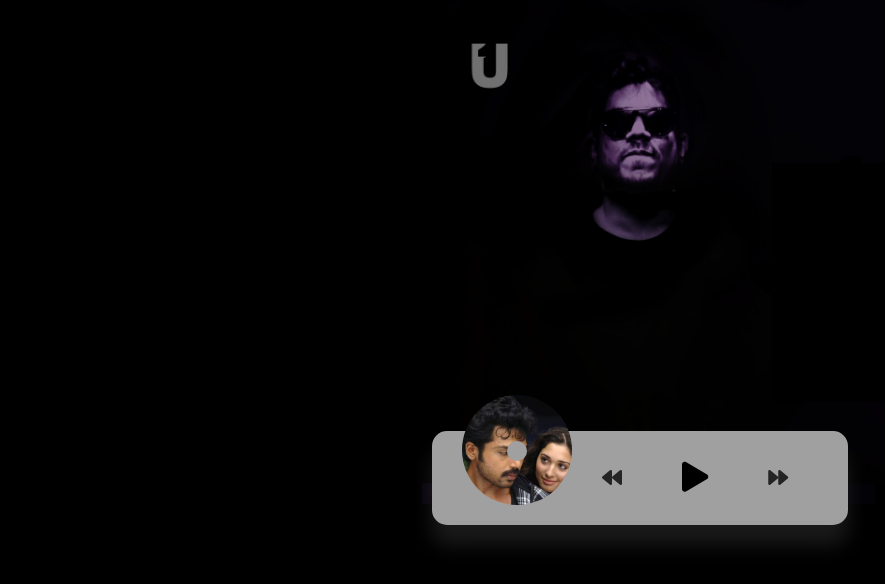
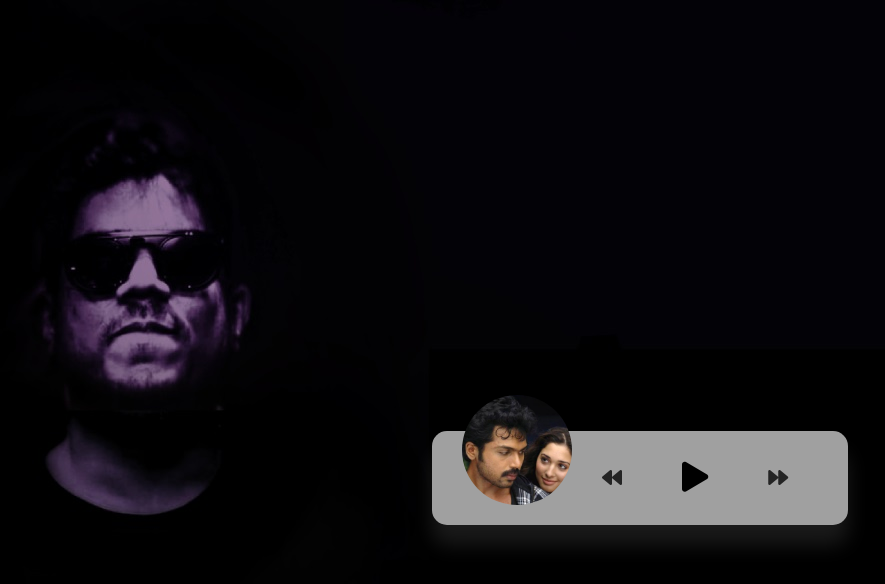
Before and after one commit to yuvanradio/yuvanradio.github.io, a plain HTML site: page index.html in a window 1280 px wide. Shown: the whole page, without its empty margins (0-885 px from the left). Drawn offline with Linux system fonts and the light colour scheme.

Commit message:
Initial Commit

```diff
--- a/style.css
+++ b/style.css
@@ -4,9 +4,7 @@
 }
 
 body {
-    background: url('images/Final.jpg') right top no-repeat;
-    background-size: 70%;
-    background-position-x: 110%;
+    background: url('images/Final.jpg') center top no-repeat;
     background-color: #000000;
     height: 100vh;
     display: flex;
@@ -36,13 +34,13 @@ body {
 
 .img-container::after {
     content: '';
-    background-color: rgb(160, 160, 160);
-    border-radius: 50%;
+    background-color: rgb(0, 0, 0);
+    border-radius: 100%;
     position: absolute;
     bottom: 100%;
     left: 50%;
-    width: 20px;
-    height: 20px;
+    width: 0px;
+    height: 0px;
     transform: translate(-50%, 50%);
 }
 
@@ -54,8 +52,6 @@ body {
     position: absolute;
     bottom: 0;
     left: 0;
-    animation: rotate 3s linear infinite;
-    animation-play-state: paused;
 }
 
 .music-container.play .img-container img {
```
Also changed, not shown: 2 other files.
